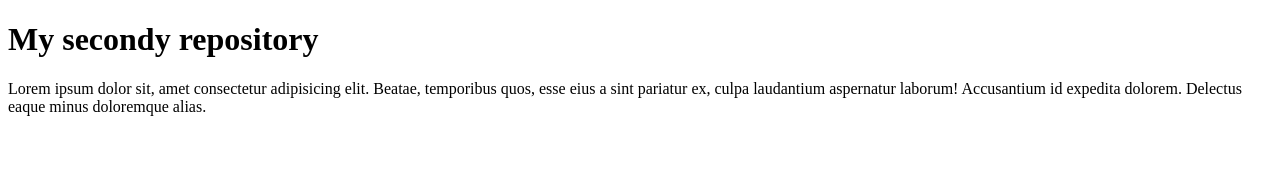
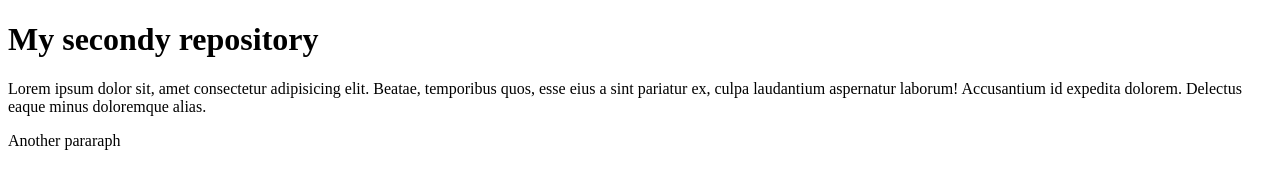
Before and after one commit to marcuspadilhha/Second-Repository, a plain HTML site: page site-example/index.html in a window 1280 px wide. Drawn offline with Linux system fonts and the light colour scheme.

Commit message:
Another paragraphy

```diff
--- a/site-example/index.html
+++ b/site-example/index.html
@@ -8,5 +8,6 @@
 <body>
     <h1>My secondy repository</h1>
     <p>Lorem ipsum dolor sit, amet consectetur adipisicing elit. Beatae, temporibus quos, esse eius a sint pariatur ex, culpa laudantium aspernatur laborum! Accusantium id expedita dolorem. Delectus eaque minus doloremque alias.</p>
+    <p>Another pararaph</p>
 </body>
 </html>
```
